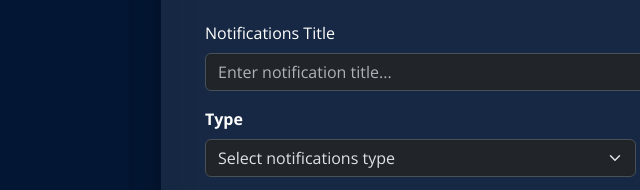
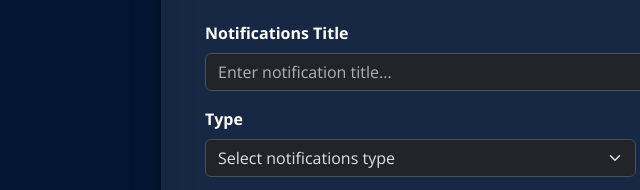
Before and after one commit to jhirox/Thesis-project, a website: page public/pages/admin/notification.html in a window 1280 px wide. Shown: the part 461-651 px from the top of the page, 121-761 px from the left. Drawn offline with nearby package versions, Linux system fonts and the light colour scheme.

Commit message:
make the notifications title into bold

```diff
--- a/public/pages/admin/notification.html
+++ b/public/pages/admin/notification.html
@@ -332,7 +332,7 @@
                   <div class="row g-3">
                     <!--begin::Col-->
                     <div class="col-md-12">
-                      <label for="notificationTitle" class="form-label">Notifications Title</label>
+                      <label for="notificationTitle" class="form-label fw-bold">Notifications Title</label>
                       <input
                         type="text"
                         class="form-control"
```
